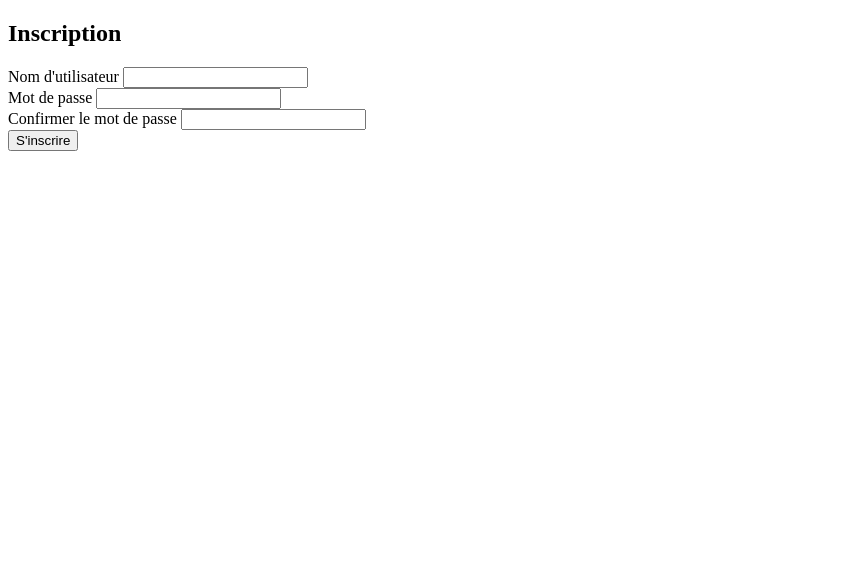
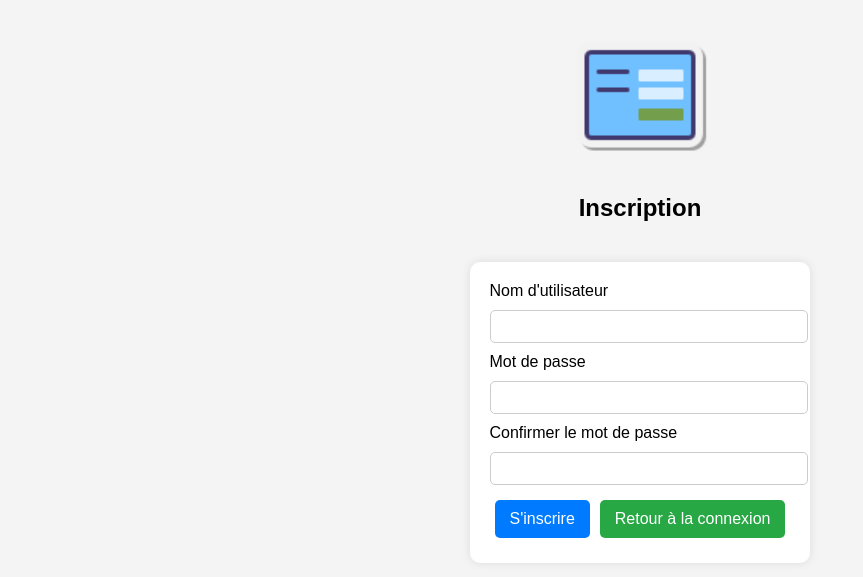
Before and after one commit to beauhairetitouan/secure_auth, a Flask app: page /register in a window 1280 px wide. Shown: the top 577 px of the page, without its empty margins (0-863 px from the left). Run offline with Flask 3, Linux system fonts and the light colour scheme.

Commit message:
interface

```diff
--- /dev/null
+++ b/static/login.css
@@ -0,0 +1,73 @@
+body {
+    font-family: Arial, sans-serif;
+    text-align: center;
+    background-color: #f4f4f4;
+    margin: 0;
+    padding: 0;
+}
+
+
+img {
+    margin-top: 20px;
+    border-radius: 10px;
+}
+
+
+form {
+    background: white;
+    padding: 20px;
+    border-radius: 10px;
+    box-shadow: 0px 0px 10px rgba(0, 0, 0, 0.1);
+    display: inline-block;
+    text-align: left;
+    margin-top: 20px;
+}
+
+
+input {
+    display: block;
+    width: 100%;
+    padding: 8px;
+    margin: 10px 0;
+    border: 1px solid #ccc;
+    border-radius: 5px;
+}
+
+
+button,
+input[type="submit"] {
+    background-color: #007BFF;
+    color: white;
+    border: none;
+    padding: 10px 15px;
+    margin: 5px;
+    cursor: pointer;
+    border-radius: 5px;
+    font-size: 16px;
+}
+
+button:hover,
+input[type="submit"]:hover {
+    background-color: #0056b3;
+}
+
+
+a button {
+    background-color: #28a745;
+}
+
+a button:hover {
+    background-color: #218838;
+}
+
+.button-container {
+    display: flex;
+    justify-content: space-between;
+    margin-top: 10px;
+}
+
+.button-container button,
+.button-container input[type="submit"] {
+    flex: 1;
+    margin: 5px;
+}
--- a/templates/register.html
+++ b/templates/register.html
@@ -3,18 +3,31 @@
 
 <head>
     <title>Inscription</title>
+    <meta charset="UTF-8">
+    <link rel="stylesheet" href="{{ url_for('static', filename='login.css') }}">
 </head>
 
 <body>
+    <img src="{{ url_for('static', filename='favicon.webp') }}" alt="Logo sécurisé" width="150" height="150">
     <h2>Inscription</h2>
     <form method="POST">
         {{ form.hidden_tag() }}
-        {{ form.username.label }} {{ form.username() }} <br>
-        {{ form.password.label }} {{ form.password() }} <br>
-        {{ form.confirm_password.label }} {{ form.confirm_password() }} <br>
-        {{ form.submit() }}
+        <div>
+            {{ form.username.label }} {{ form.username() }}
+        </div>
+        <div>
+            {{ form.password.label }} {{ form.password() }}
+        </div>
+        <div>
+            {{ form.confirm_password.label }} {{ form.confirm_password() }}
+        </div>
+        <div class="button-container">
+            {{ form.submit() }}
+            <a href="{{ url_for('login') }}">
+                <button type="button">Retour à la connexion</button>
+            </a>
+        </div>
     </form>
-
 </body>
 
 </html>
```
Also changed, not shown: templates/login.html (+16 -3 lines).
